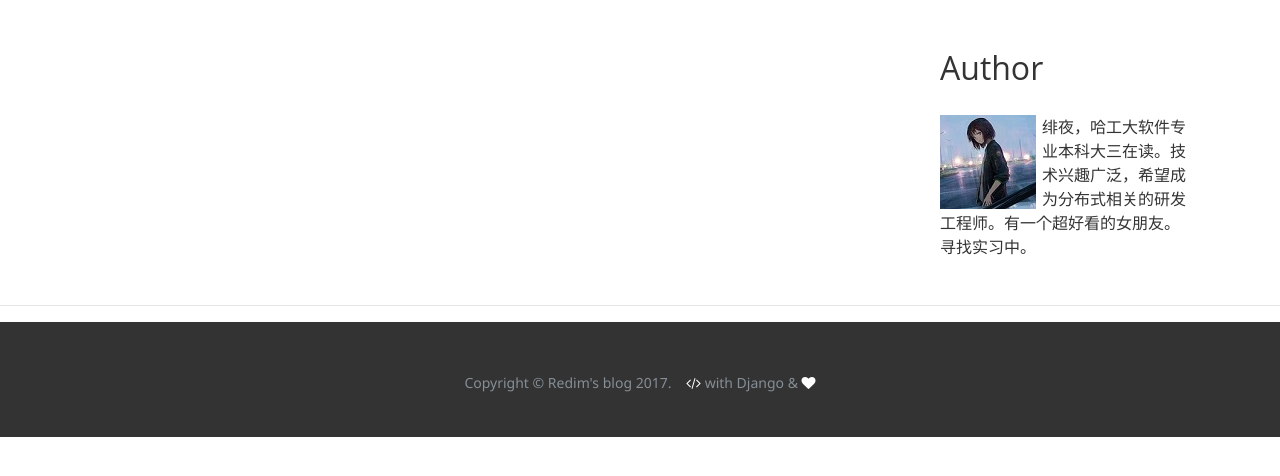
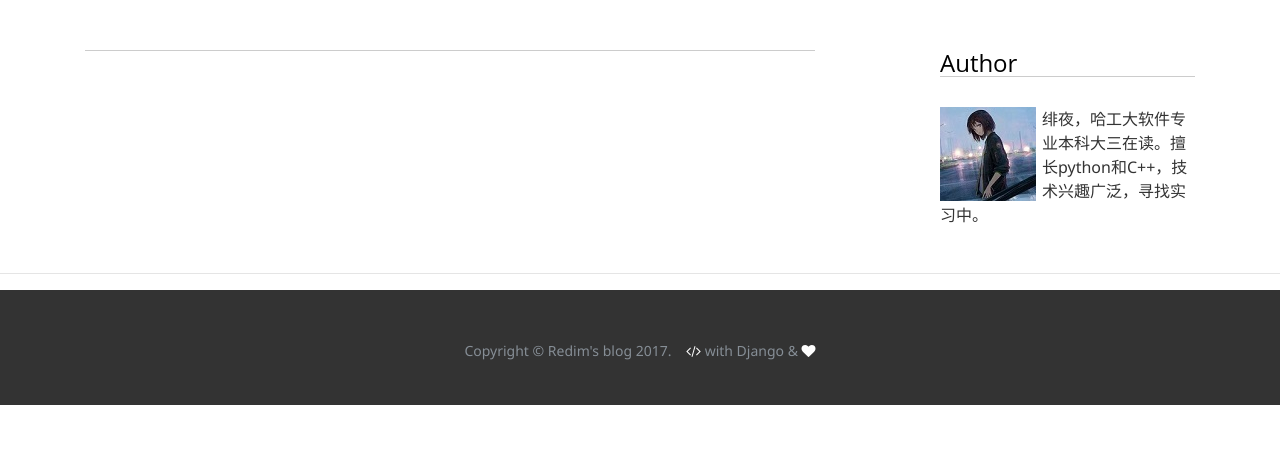
Before and after one commit to Red-Night-Aria/Blog, a Django app: template templates/post.html in a window 1280 px wide. Shown: the part 96-572 px from the top of the page. Run offline with Django 3.2, Linux system fonts and the light colour scheme; the template is opened without the code that fills it, so the values that code supplies are empty; some libraries are stand-ins or nearby versions.

Commit message:
modify intro&&post's css

```diff
--- a/templates/chatter.html
+++ b/templates/chatter.html
@@ -12,7 +12,7 @@
 {% block content %}
 <article>
     <h2>Chatter</h2>
-    <p>{% lorem %}</p>
+    <p>Disqus的评论支持`Markdown`哟，欢迎来撩。</p>
 </article>
 
 <div id="disqus_thread"></div>
--- a/templates/intro.html
+++ b/templates/intro.html
@@ -3,5 +3,5 @@
 <h2>Author</h2>
 <div>
     <img class="pull-left" style = "max-width:100%;" src="{% static 'img/avator.jpg' %}" alt="响应式图像" >
-    <p>绯夜，哈工大软件专业本科大三在读。技术兴趣广泛，希望成为分布式相关的研发工程师。有一个超好看的女朋友。寻找实习中。</p>
+    <p>绯夜，哈工大软件专业本科大三在读。擅长python和C++，技术兴趣广泛，寻找实习中。</p>
 </div>
--- a/templates/post.html
+++ b/templates/post.html
@@ -6,6 +6,11 @@
 <style>
 #link-Blog{
     border-top: 1px solid #1BB3E9;
+}
+h2 {
+  font-size: 24px;
+  border-bottom: 1px solid #cccccc;
+  color: black;
 }
 </style>
 {% endblock %}
```
